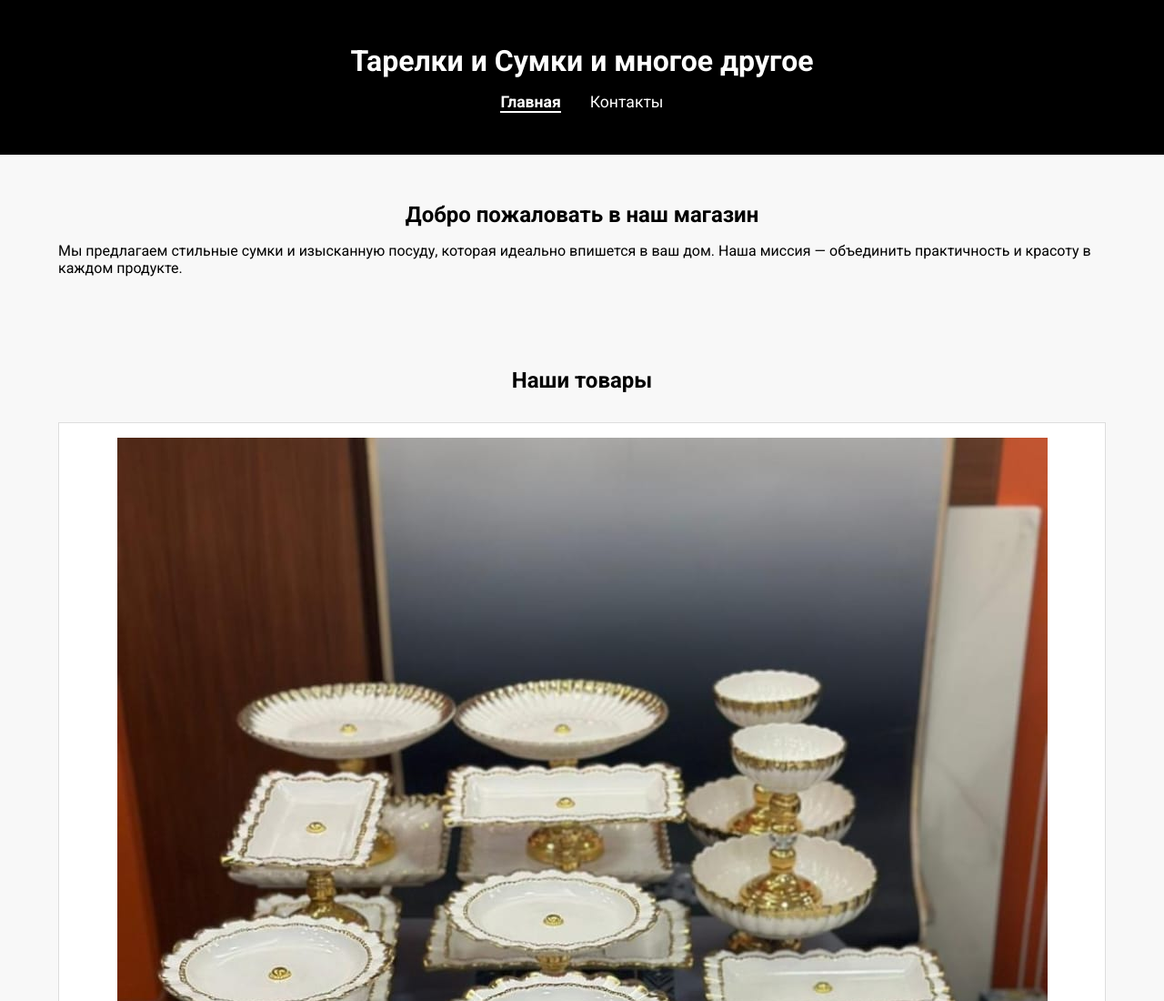
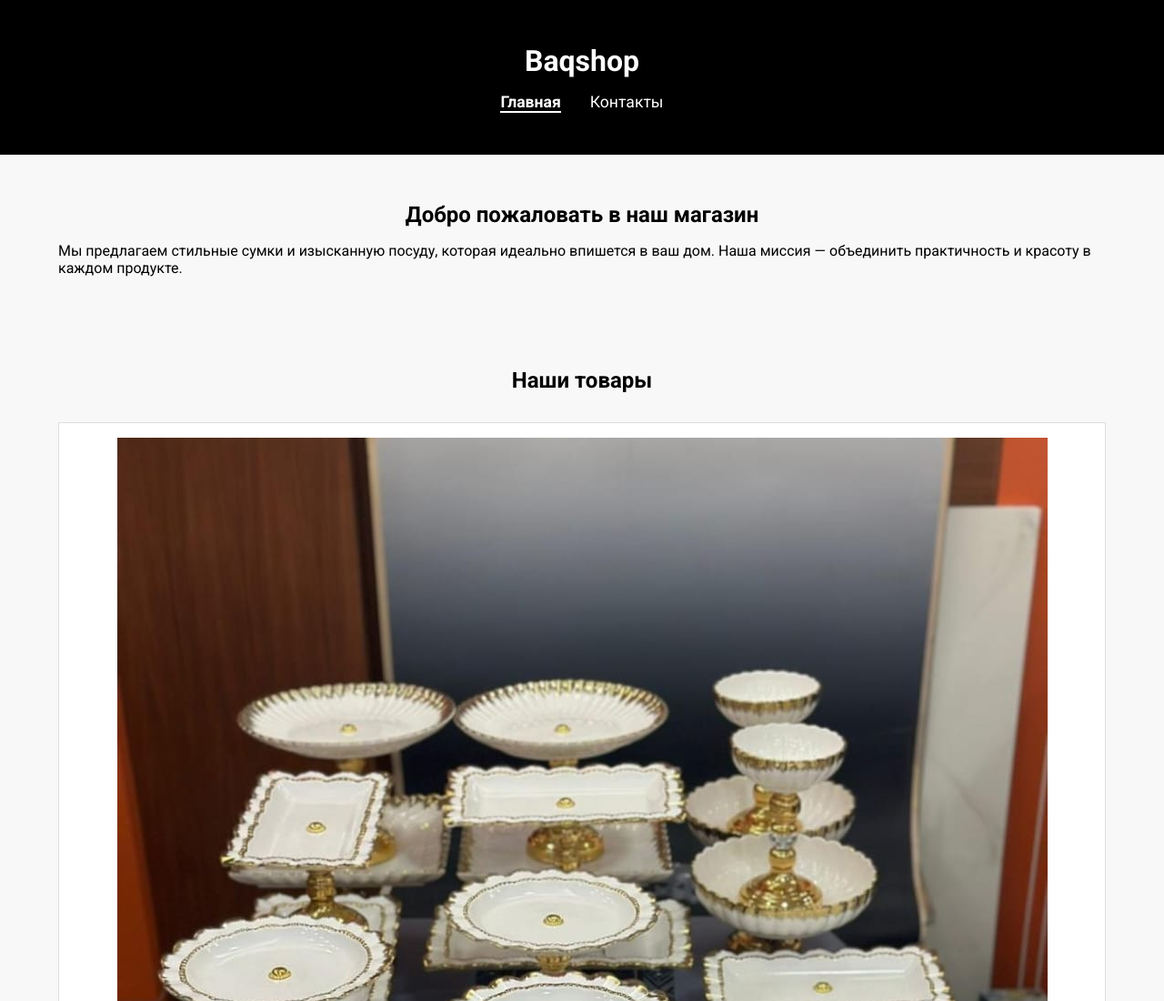
Before and after one commit to Xecho73/Baqshop, a plain HTML site: page index.html in a window 1280 px wide. Shown: the top 1100 px of the page at 91% size. Drawn offline with Linux system fonts and the light colour scheme.

Commit message:
index.html

```diff
--- a/index.html
+++ b/index.html
@@ -10,7 +10,7 @@
 <body>
   <header>
     <div class="container">
-      <h1>Тарелки и Сумки и многое другое</h1>
+      <h1>Baqshop</h1>
       <nav>
         <ul>
           <li><a href="index.html" class="active">Главная</a></li>
```
